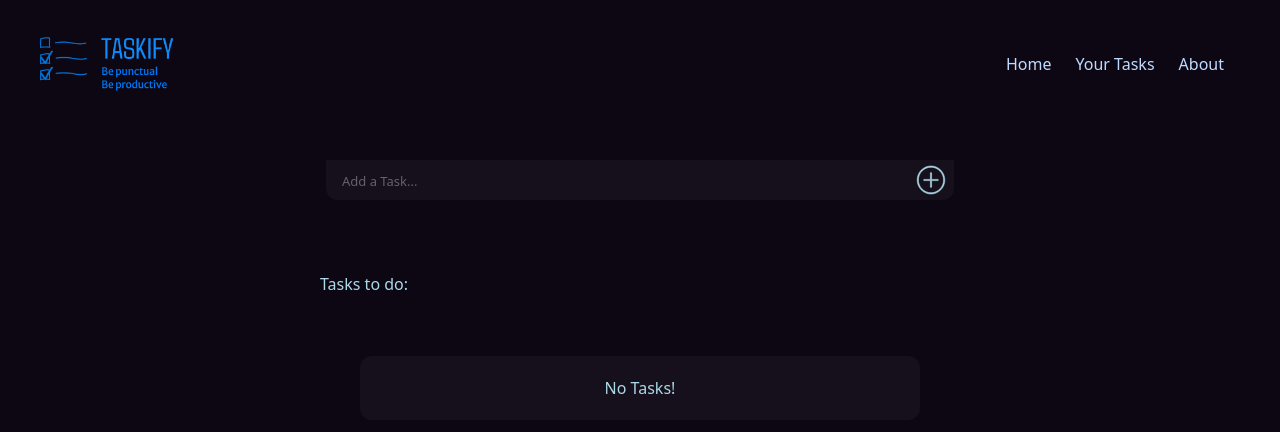
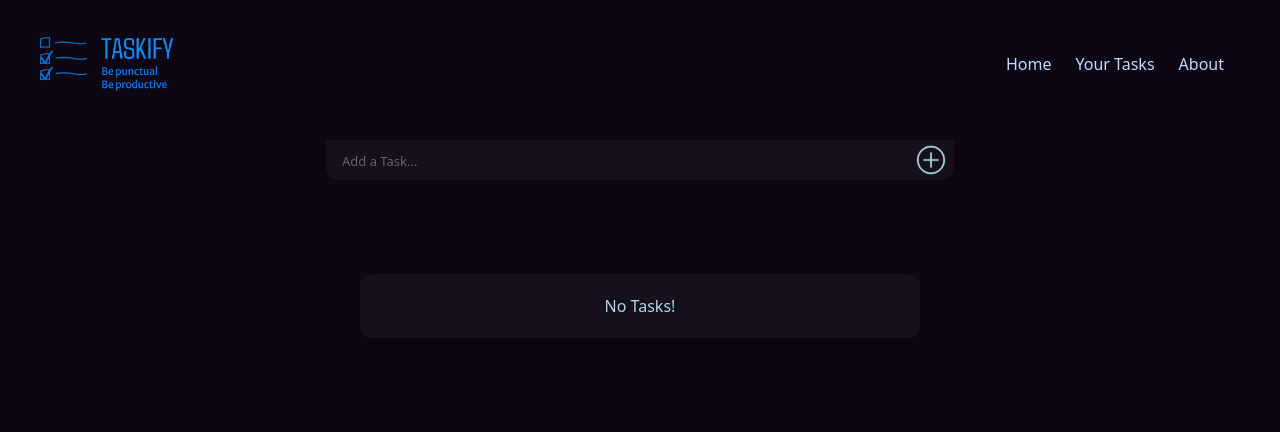
Before and after one commit to Karzkc/Taskify-Todo-App, a React (Vite) app: page / in a window 1280 px wide. Shown: the top 432 px of the page. Built offline with nearby package versions, Linux system fonts and the light colour scheme.

Commit message:
"Basic Finalization"

```diff
--- a/package.json
+++ b/package.json
@@ -13,6 +13,7 @@
     "@tailwindcss/vite": "^4.0.2",
     "react": "^18.3.1",
     "react-dom": "^18.3.1",
+    "react-router-dom": "^7.1.5",
     "react-tooltip": "^5.28.0",
     "sweetalert2": "^11.15.10",
     "uuid": "^11.0.5"
--- a/src/App.jsx
+++ b/src/App.jsx
@@ -13,6 +13,7 @@ function App() {
   const [task, setTask] = useState("");
   const [inp, setInp] = useState([]);
   const [hasLoaded, setHasLoaded] = useState(false);
+
 
 
   useEffect(() => {
@@ -71,7 +72,7 @@ function App() {
       background: "transparent",
       color: "white",
       cancelButtonColor: "#3085d6",
-      border: "white",
+
     }).then((result) => {
       if (result.isConfirmed) {
         let newinp = inp.filter((e) => e.id !== id)
@@ -82,6 +83,7 @@ function App() {
           icon: "success",
           background: "transparent",
           color: "#fff",
+          timer: 1000
         });
       }
     });
@@ -99,7 +101,7 @@ function App() {
       background: "transparent",
       color: "white",
       cancelButtonColor: "#3085d6",
-      border: "white",
+
     }).then((result) => {
       if (result.isConfirmed) {
 
@@ -107,9 +109,12 @@ function App() {
         Swal.fire({
           title: "Deleted!",
           text: "All Tasks has been deleted.",
+          confirmButtonText: "Done Bro 👍",
           icon: "success",
           background: "transparent",
           color: "#fff",
+          timer: 1000,
+
         });
       }
     })
@@ -132,7 +137,7 @@ function App() {
   return (
     <>
       <Navbar />
-      <div className="md:container mx-auto my-5 rounded border-blue-400 min-h-[150vh]">
+      <div className="my-10 md:my-0 md:container mx-auto rounded border-blue-400 min-h-[120vh]">
         <div className="gap-5 w-full p-3 flex items-center justify-center">
           <div className='w-1/2 px-2 bg-[rgb(21,16,28)] rounded-b-xl flex items-center justify-between'>
             <input
@@ -151,21 +156,25 @@ function App() {
             <Tooltip id="add-tooltip" place="top" content="Add the task" />
           </div>
         </div>
-        <div className="list rounded border-blue-400 w-9/10 sm:w-1/2 mx-auto h-8/9 sm:my-10 relative">
-          <div className='flex items-center justify-between my-15 '>
-            <h1>Tasks to do:</h1>
-            <br />
-            {inp.length !== 0 && <button onClick={handledeleteall} className='relative inline-flex items-center justify-center p-2 px-4 text-base font-medium text-white bg-gradient-to-r from-purple-500 via-pink-500 to-red-500 rounded-lg group hover:bg-gradient-to-br focus:z-10 focus:ring-4 focus:ring-purple-300 dark:focus:ring-purple-800 dark:bg-gray-800 dark:text-gray-100 hover:scale-105 transition-all duration-200 cursor-pointer'>
+
+        <div className="list rounded border-blue-400 w-9/10 sm:w-1/2 mx-auto h-8/9  relative">
+
+          {inp.length !== 0 && <div className='flex items-center justify-between my-7 '>
+            <h1 className='ml-8 text-[20px]'>Tasks to do:</h1>
+            <button onClick={handledeleteall} className='relative inline-flex items-center justify-center p-2 px-4 text-base font-medium text-white bg-gradient-to-r from-purple-500 via-pink-500 to-red-500 rounded-lg group hover:bg-gradient-to-br focus:z-10 focus:ring-4 focus:ring-purple-300 dark:focus:ring-purple-800 dark:bg-gray-800 dark:text-gray-100 hover:scale-105 transition-all duration-200 cursor-pointer'>
               <span className="relative z-10">Delete all Tasks</span>
-            </button>}
+            </button>
 
-          </div>
+          </div>}
+          <div className={`w-9/10 mx-auto h-[1.5px] bg-gradient-to-r from-cyan-500  via-purple-500 to-pink-500 rounded-full shadow-lg shadow-purple-400/50 ${inp.length!==0?"mb-10":"invisible mb-20"}`}></div>
+
 
           <div className="task  flex flex-col gap-2 p-5 md:w-7/8 md:m-auto rounded-xl bg-[rgb(21,16,28)] overflow-x-hidden word-wrap">
             {inp.length === 0 && <div className='text-center'>No Tasks!</div>}
             {inp.map((e) => (
               <div key={e.id} className="flex justify-between my-2 items-center  word-wrap">
-                <div className={`mr-2 break-all text-wrap w-full max-w-[75%] p-2 bg-[#0d0714] rounded-lg ${e.isDone ? "line-through" : ""}`}>
+                <div className={`mr-2 break-all text-wrap w-full max-
+                  -[75%] p-2 bg-[#0d0714] rounded-lg ${e.isDone ? "line-through" : ""}`}>
                   {e.task}
                 </div>
 
@@ -189,11 +198,11 @@ function App() {
                   <Tooltip id="done-tooltip" place="top" content="Mark as Done" />
 
                   <button data-tooltip-id="edit-tooltip" onClick={() => handleedit(e.id)}>
-                    <img src={edit} alt="edit" className='h-7 cursor-pointer hover:scale-110 transition-all' />
+                    <img src={edit} alt="edit" className='h-12 md:h-10 cursor-pointer hover:scale-110 transition-all' />
                   </button>
                   <Tooltip id="edit-tooltip" place="top" content="Edit Task" />
                   <button data-tooltip-id="delete-tooltip" onClick={() => handledelete(e.id)}>
-                    <img src={del} alt="del" className='h-fit cursor-pointer hover:scale-110 transition-all' />
+                    <img src={del} alt="del" className='h-10 cursor-pointer hover:scale-110 transition-all' />
                   </button>
                   <Tooltip id="delete-tooltip" place="top" content="Delete Task" />
                 </div>
```
Also changed, not shown: 1 other file (tests, documents, lock files or other folders).
